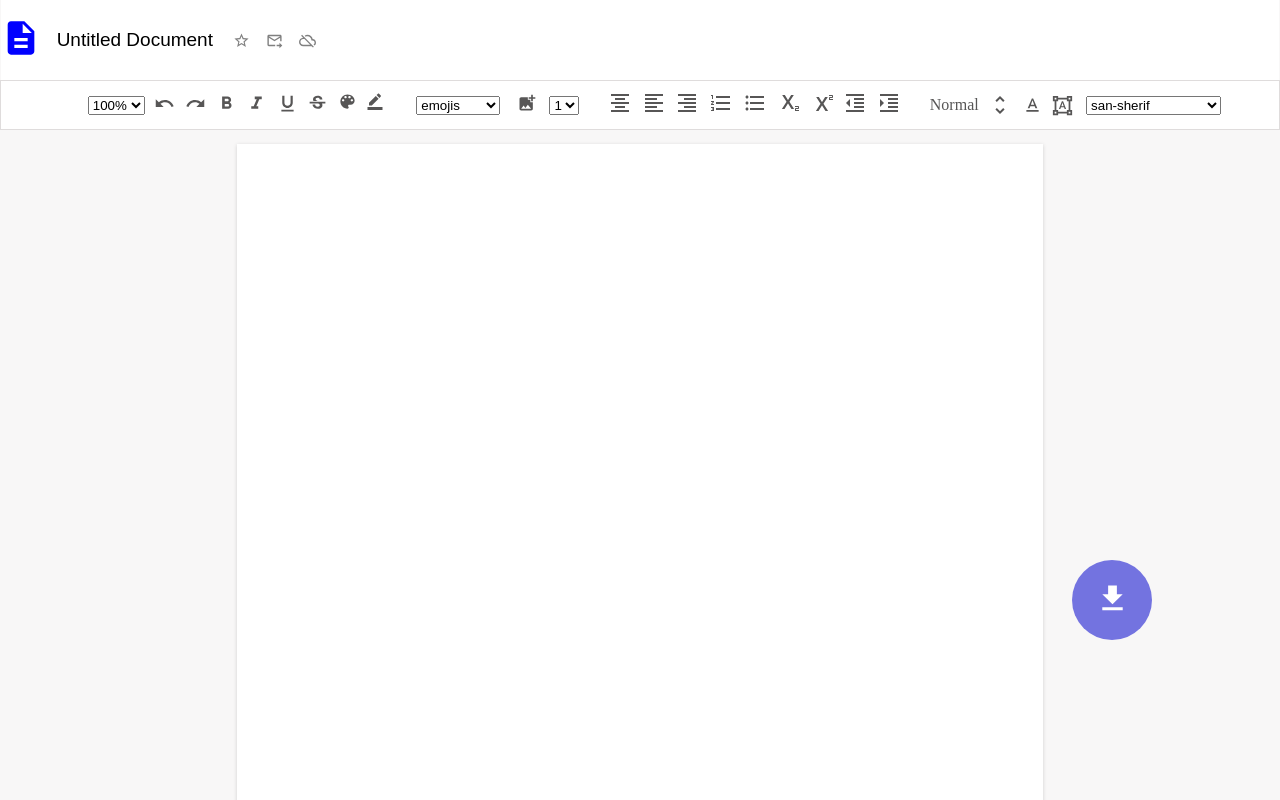
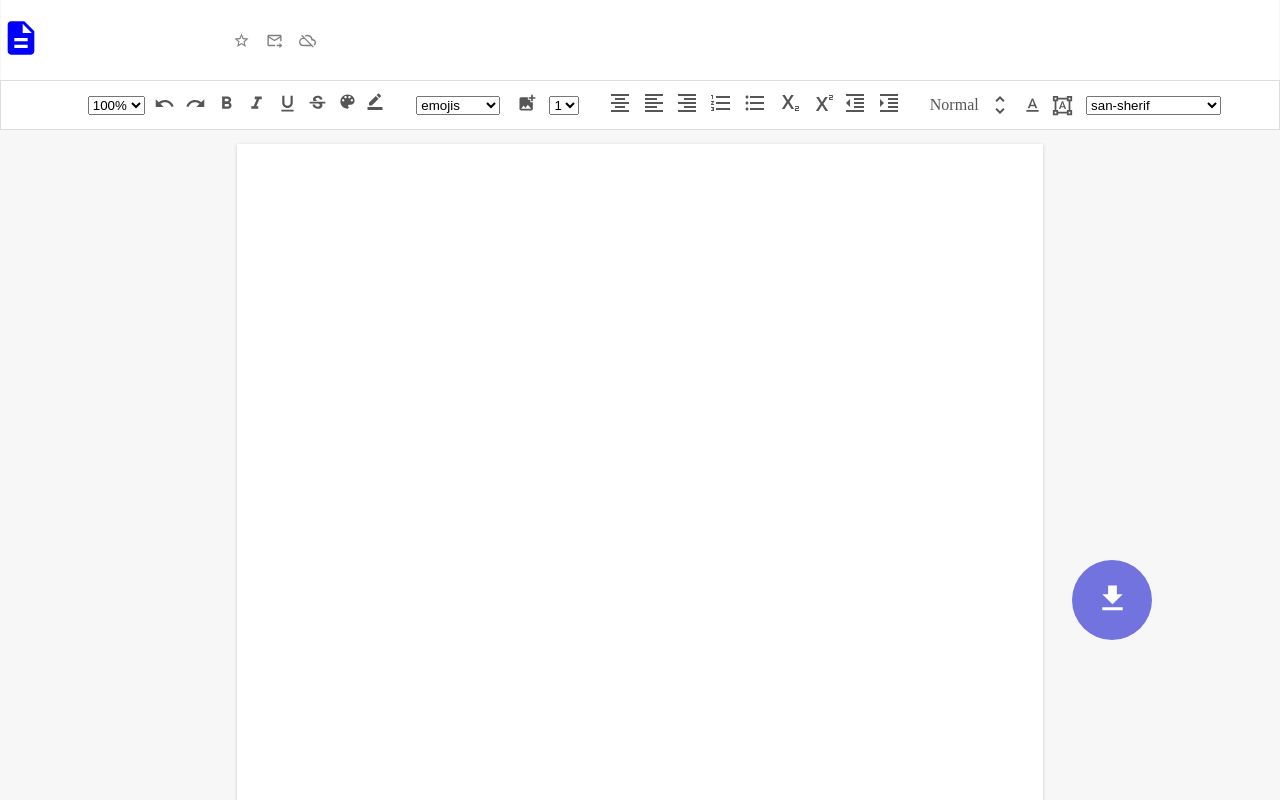
Before and after one commit to yash13565/GoogleDocs, a React (Vite) app: page / in a window 1280 px wide. Shown: the top 800 px of the page. Built offline with nearby package versions, Linux system fonts and the light colour scheme.

Commit message:
handled some edge cases

```diff
--- a/src/Home/Home.jsx
+++ b/src/Home/Home.jsx
@@ -1,33 +1,27 @@
-import React, { useState ,useRef} from "react";
+import React, { useState} from "react";
 import Navbar from "../Navbar/Navbar";
 import Navbar1 from "../Navbar1/Navbar1";
 import style from "./Home.module.css";
 import DownloadIcon from '@mui/icons-material/Download';
-import html2canvas from 'html2canvas';
-import jsPDF from 'jspdf';
+
 
 function Home() {
-const[value,setValue]=useState('Untitled Document')
-const printDiv = useRef("");
-
   function handleremoveFormat(color) {
     document.execCommand("removeFormat");
   }
   function download(){
-    window.print()
+     window.print()
   }
 
   return (
     <div className={style.main}>
       <Navbar1
-      setValue={setValue}
-      value={value}
       />
       <Navbar
         handleremoveFormat={handleremoveFormat}
       />
-      <div id="edit" className={style.box} >
-        <p  className={style.txt} contentEditable={true}
+      <div className={style.box} >
+        <p  id="edit" className={style.txt} contentEditable={true}
         ></p>
       </div>
     <button onClick={download} className={style.floaticon}><DownloadIcon style={{fontSize:"35px",color:"white"}}/></button>
--- a/src/Navbar/Navbar.module.css
+++ b/src/Navbar/Navbar.module.css
@@ -72,3 +72,8 @@ img{
     }
 
 }
+@media print{
+    .main{
+        display: none;
+    }
+}
--- a/src/Navbar1/Navbar1.module.css
+++ b/src/Navbar1/Navbar1.module.css
@@ -55,5 +55,9 @@
     border: none;
     outline: none;
     font-size: 19px;
-
 }
+@media print{
+    .main{
+        display: none;
+    }
+}
```
Also changed, not shown: src/Home/Home.module.css (line endings or trailing spaces).
